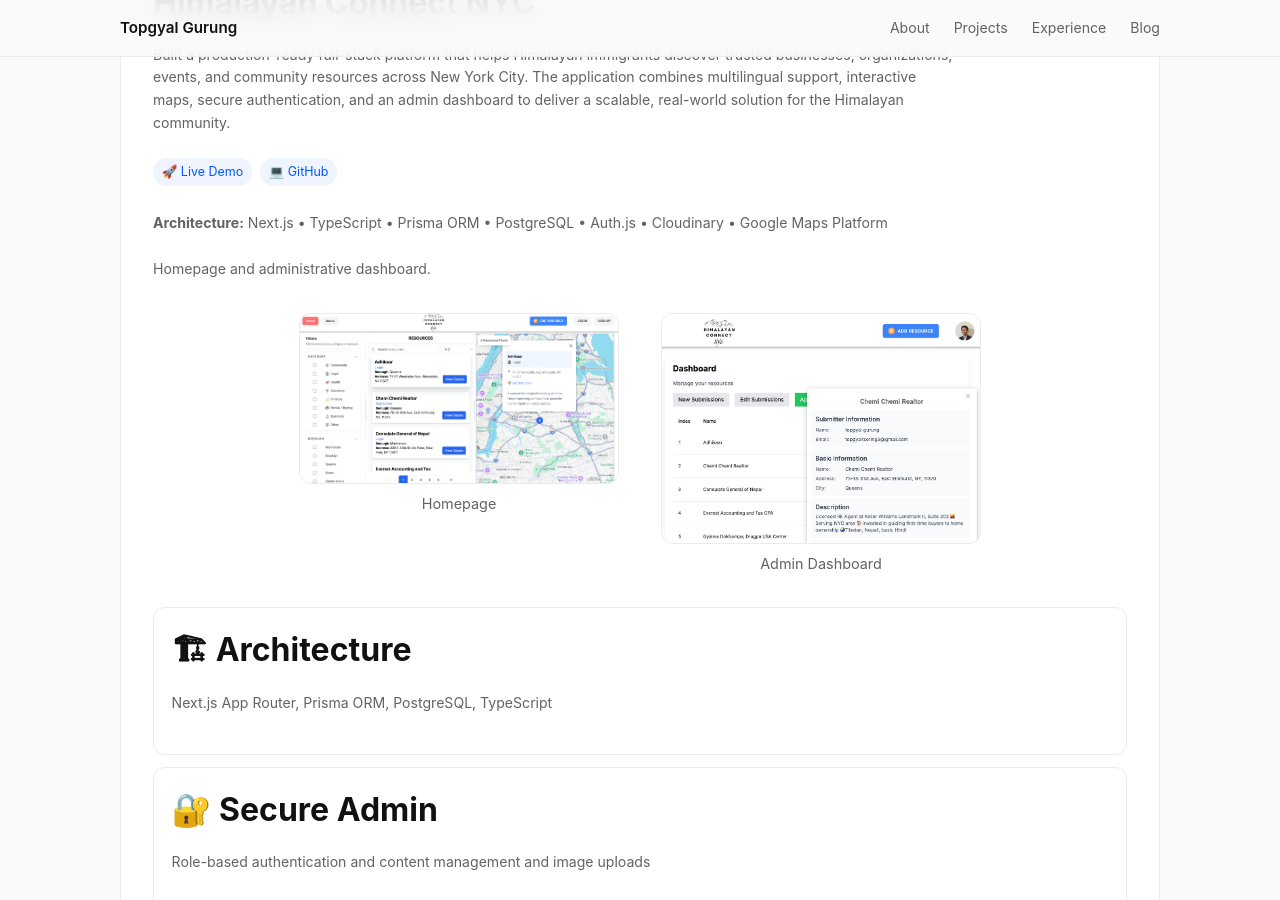
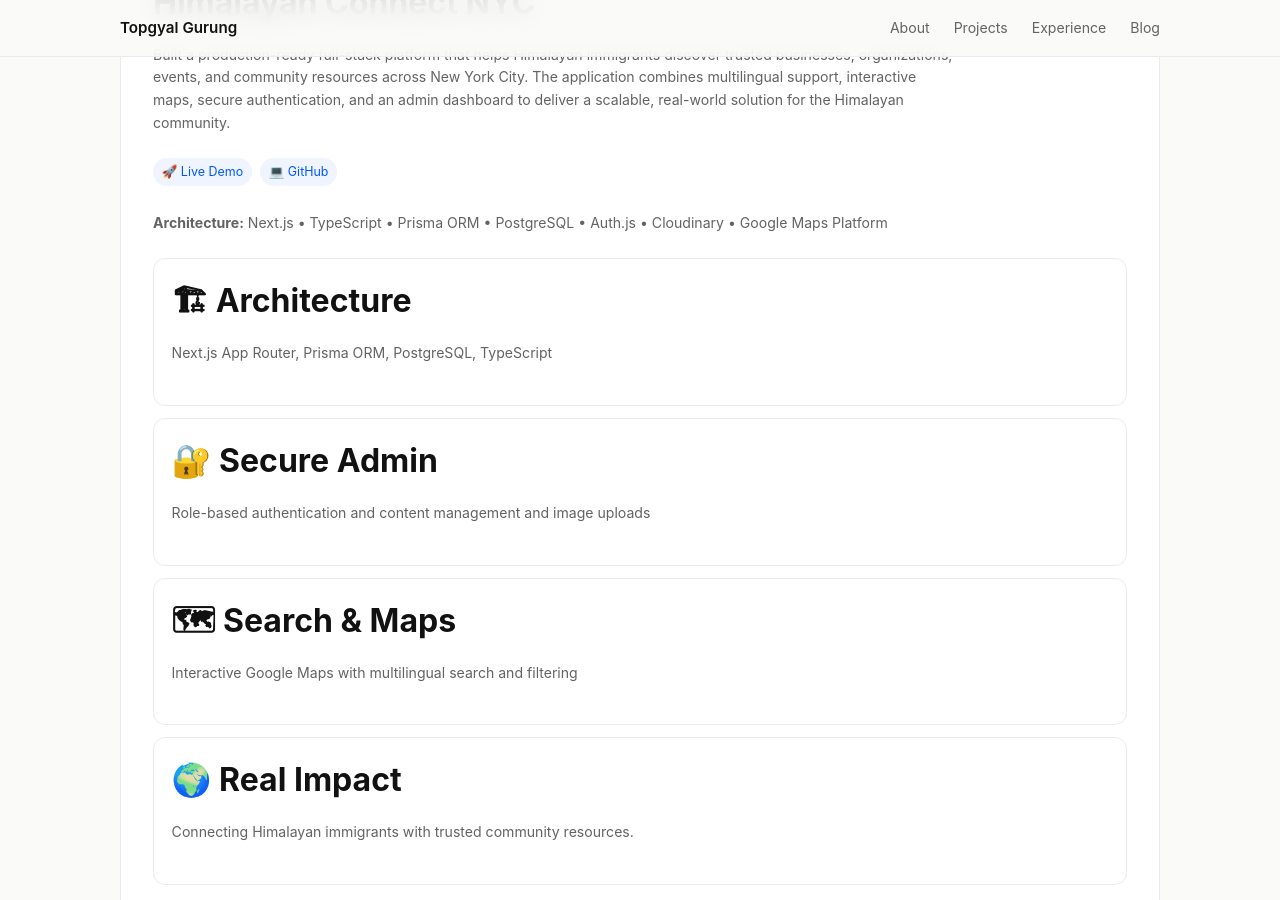
Before and after one commit to topgyalgurung/topgyalgurung.github.io, a Jekyll site: the page built from index.html, in a window 1280 px wide and 900 px high, scrolled down 2272 px. Built offline with Jekyll 4.4.1, drawn with Linux system fonts in a browser that asks for light colours.

Commit message:
remove screenshots

```diff
--- a/index.html
+++ b/index.html
@@ -284,7 +284,7 @@
         </p>
 
 
-        <p class="project-caption">
+        <!-- <p class="project-caption">
           Homepage and administrative dashboard.
         </p>
 
@@ -301,7 +301,7 @@
             <figcaption>Admin Dashboard</figcaption>
           </figure>
 
-        </div>
+        </div> -->
 
         <div class="g g4 feature-grid">
 
```
